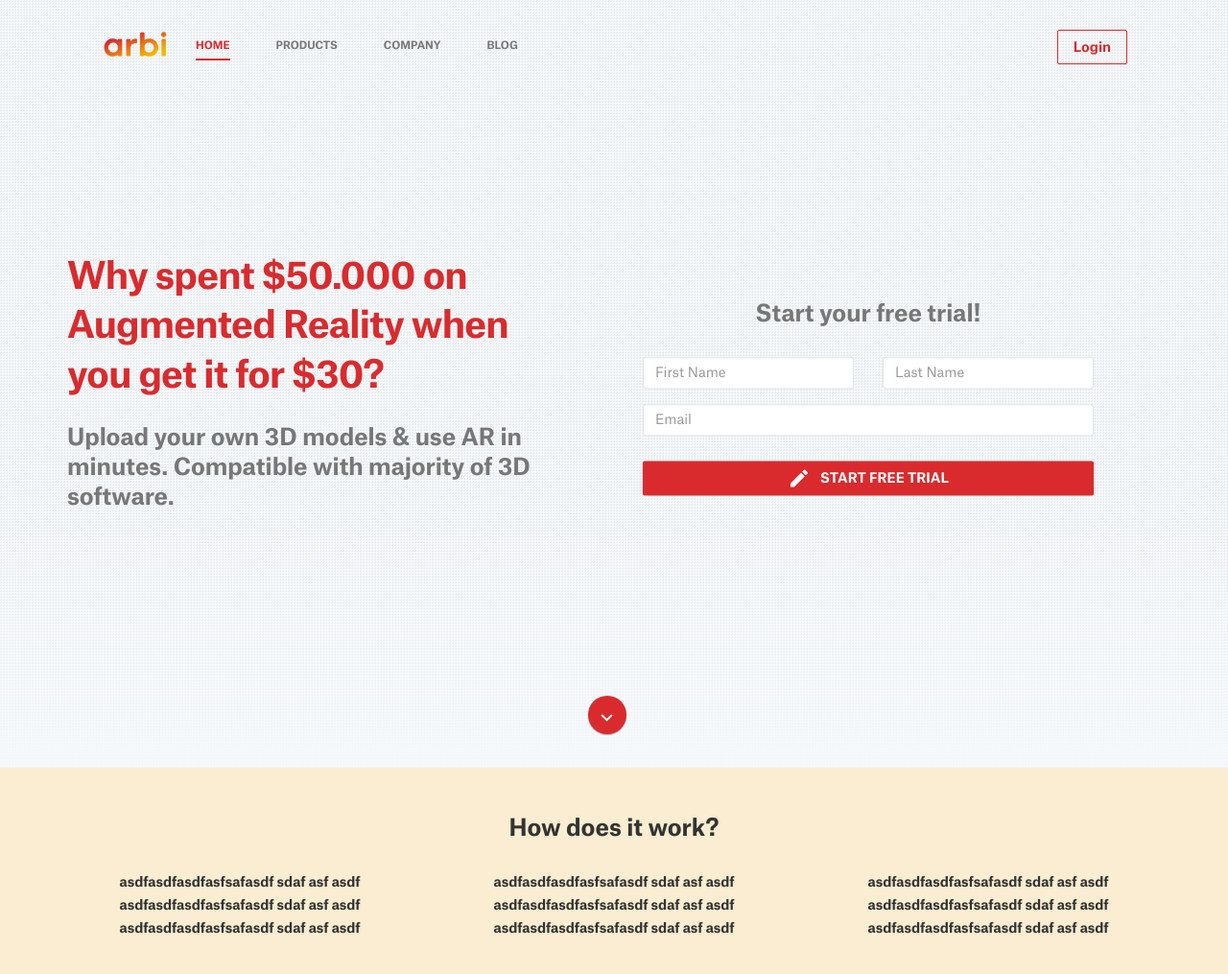
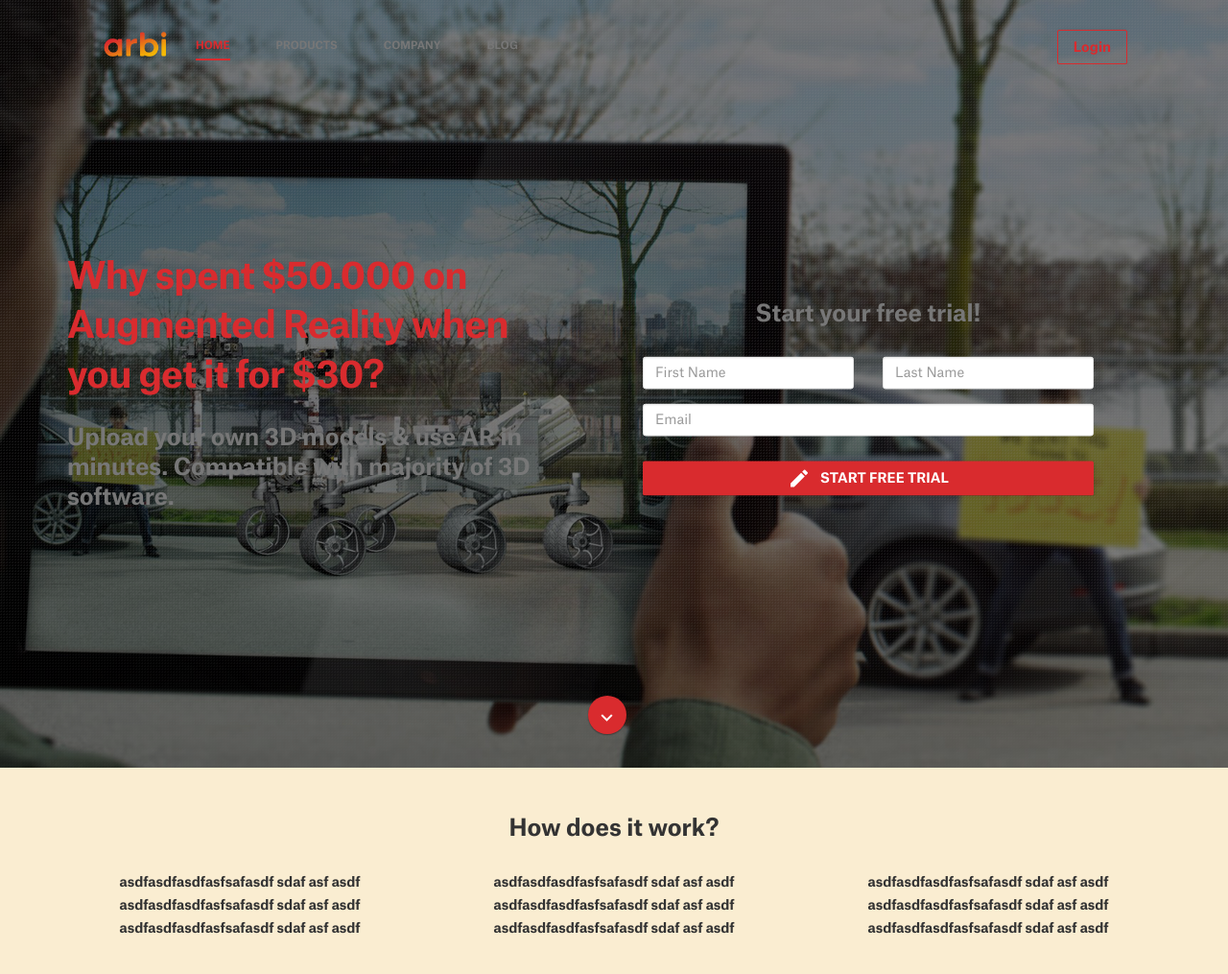
Before and after one commit to fandy/arbio, a PHP site: page / in a window 1280 px wide. Shown: the top 1015 px of the page at 96% size. Run offline with PHP 8.4, Linux system fonts and the light colour scheme; some web fonts are replaced.

Commit message:
Adding bacgrkound image

```diff
--- a/home.html
+++ b/home.html
@@ -57,6 +57,8 @@
     </nav>
 
     <section id="section-home">
+      <div class="fondo-imagen fondo-responsive"></div>
+      <div id="opacity"></div>
       <div id="puntos"></div>
       <div class="container">
         <div class="row">
--- a/public/css/arbi.css
+++ b/public/css/arbi.css
@@ -422,3 +422,37 @@ textarea:focus, input:focus, input[type]:focus, .uneditable-input:focus {
 	border: 0.3px solid #e2e2e2 !important;
 	font-family: 'Atlas Grotesk Web', sans-serif !important;
 }
+
+.fondo-responsive{
+	background: url("../images/dims.jpg") no-repeat center center;
+	background-repeat: no-repeat;
+	background-position: center;
+	background-size: cover;
+	width: 100%;
+	height: 100%;
+	display:block;
+}
+
+.fondo-imagen{
+	position:absolute;
+	width:100%;
+	height:100%;
+	right: 0;
+	bottom: 0;
+	top: 0;
+	z-index: 0;
+	background-repeat: no-repeat;
+	background-size: cover;
+	background-position: center;
+}
+
+#opacity {
+	position: absolute;
+	opacity: 0.5;
+	left: 0px;
+	top: 0px;
+	width: 100%;
+	height: 100%;
+	z-index: 0;
+	background: #000;
+}
```
Also changed, not shown: public/images/dims.jpg (added).
